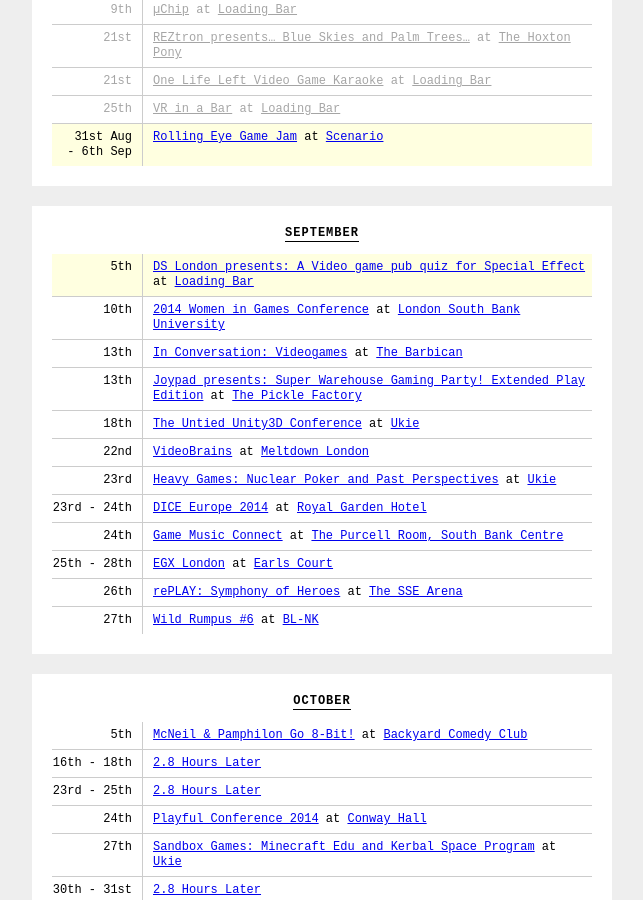
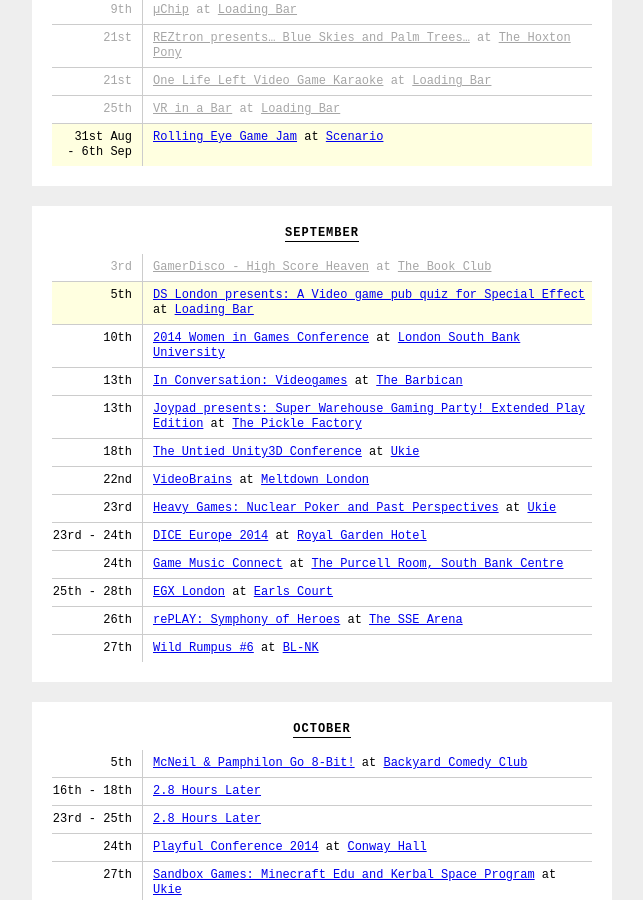
Before and after one commit to thomasmarshall/londongamediary.com, a Jekyll site: the page built from index.html, in a window 1280 px wide and 900 px high, scrolled down 565 px. Shown: the whole window, without its empty margins (318-961 px from the left). Built offline with Jekyll 4.4.1, drawn with Linux system fonts in a browser that asks for light colours; nearby versions of some CDN libraries.

Commit message:
Update events.yml

```diff
--- a/_data/events.yml
+++ b/_data/events.yml
@@ -82,6 +82,11 @@
 
 
 # September
+
+- title: "GamerDisco - High Score Heaven"
+  link: "https://www.facebook.com/events/263944337129687/"
+  location: "[The Book Club](http://www.wearetbc.com/)"
+  date: 2014-09-03
 
 - title: "DS London presents: A Video game pub quiz for Special Effect"
   link: "http://streetpassuk.co.uk/event/ds-london-presents-a-video-game-pub-quiz-for-special-effect/"
```
